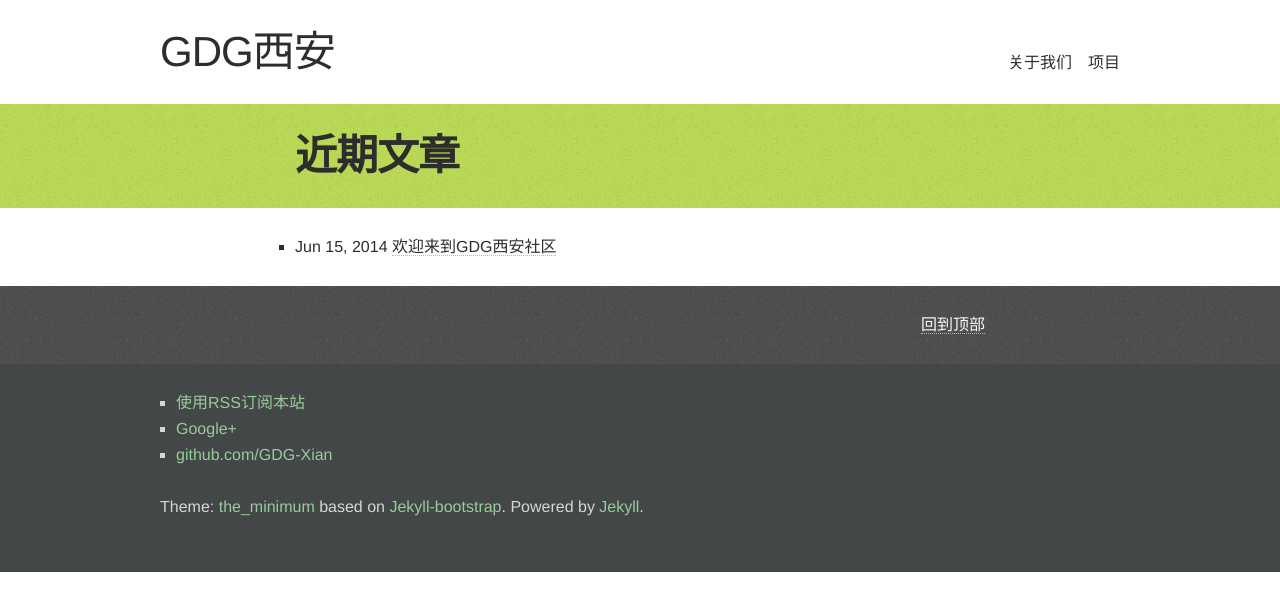
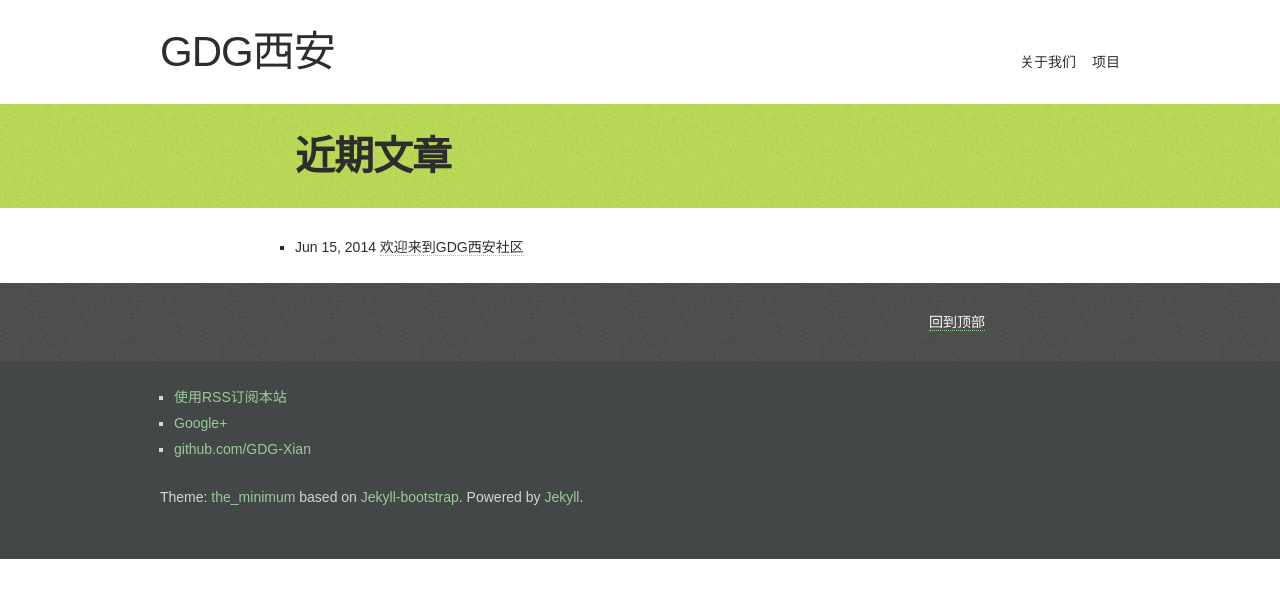
Before and after one commit to yitong-ovo/GDG-Xian.github.io, a Jekyll site: the page built from index.html, in a window 1280 px wide. Shown: the top 611 px of the page. Built offline with Jekyll 4.4.1, drawn with Linux system fonts in a browser that asks for light colours.

Commit message:
修改了字体的设置

```diff
--- a/css/style.css
+++ b/css/style.css
@@ -24,7 +24,7 @@ Calculation should be done via  http://j.mp/rNg5uA
 No styleguide reference.
 */
 body {
-  font-family: Helvetica, Arial, Sans-Serif;
+  font-family: 'Hiragino Sans GB', 'Microsoft YaHei', arial, sans-serif;
   font-size: 1em;
   line-height: 1.625em;
 }
@@ -51,31 +51,31 @@ h3,
 h4,
 h5,
 h6 {
-  font-family: Helvetica, Arial, Sans-Serif;
+  /*font-family: Helvetica, Arial, Sans-Serif;*/
   font-weight: bold;
 }
 h1, .h1 {
-  font-size: 42px;
+  font-size: 40px;
   line-height: 52px;
   margin-top: 52px;
   margin-bottom: 26px;
   letter-spacing: -1px;
 }
 h2, .h2 {
-  font-size: 42px;
+  font-size: 40px;
   line-height: 52px;
   margin-top: 52px;
   margin-bottom: 26px;
   letter-spacing: -1px;
 }
 h3, .h3 {
-  font-size: 26px;
+  font-size: 24px;
   line-height: 26px;
   margin-top: 26px;
   margin-bottom: 26px;
 }
 h4, .h4 {
-  font-size: 20px;
+  font-size: 18px;
   line-height: 26px;
   margin-top: 26px;
   margin-bottom: 26px;
@@ -87,12 +87,14 @@ dl,
 img {
   margin-top: 0;
   margin-bottom: 1.625em;
+  font-size: 14px;
 }
 small, .small, aside {
   font-size: 0.75em;
 }
 .font-size-default {
-  font-size: 1em;
+  /*font-size: 1em;*/
+  font-size: 14px;
 }
 blockquote {
   font-weight: bold;
@@ -188,7 +190,7 @@ pre {
   color: #f2f2f2;
   background-color: #393939;
   border: 1px solid #393939;
-  font-family: "Bitstream Vera Sans Mono", "Courier New", Courier, monospace;
+  /*font-family: "Bitstream Vera Sans Mono", "Courier New", Courier, monospace;*/
   margin-left: 0;
   margin-right: 0;
   padding: 1.625em;
@@ -201,7 +203,7 @@ pre {
 /* HEADER
 --------------------------------------------------------------------------------- */
 .the-header .logo {
-  font-family: Helvetica, Arial, Sans-Serif;
+  /*font-family: Helvetica, Arial, Sans-Serif;*/
   margin: 0;
 }
 .the-header .logo a:visited {
```
